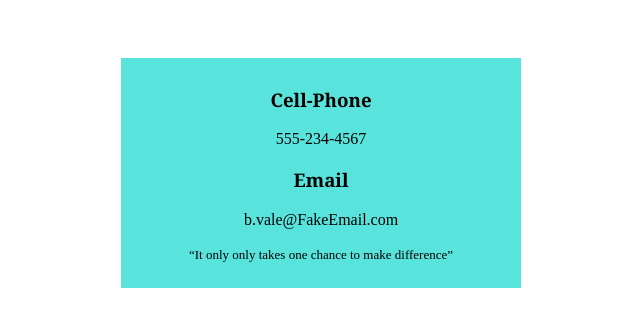
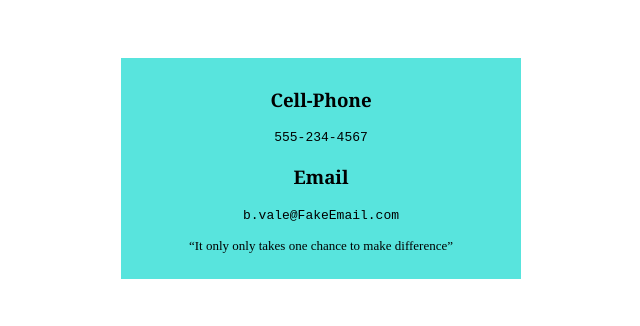
Before and after one commit to joVal21/demo, a plain HTML site: page contact-info.html in a window 1280 px wide. Shown: the whole page, without its empty margins (319-959 px from the left). Drawn offline with Linux system fonts and the light colour scheme.

Commit message:
updated bug in css

```diff
--- a/contact-style.css
+++ b/contact-style.css
@@ -11,7 +11,7 @@
 
 }
 
-p,  {
+p  {
     font-family: monospace;
 
 }
```
